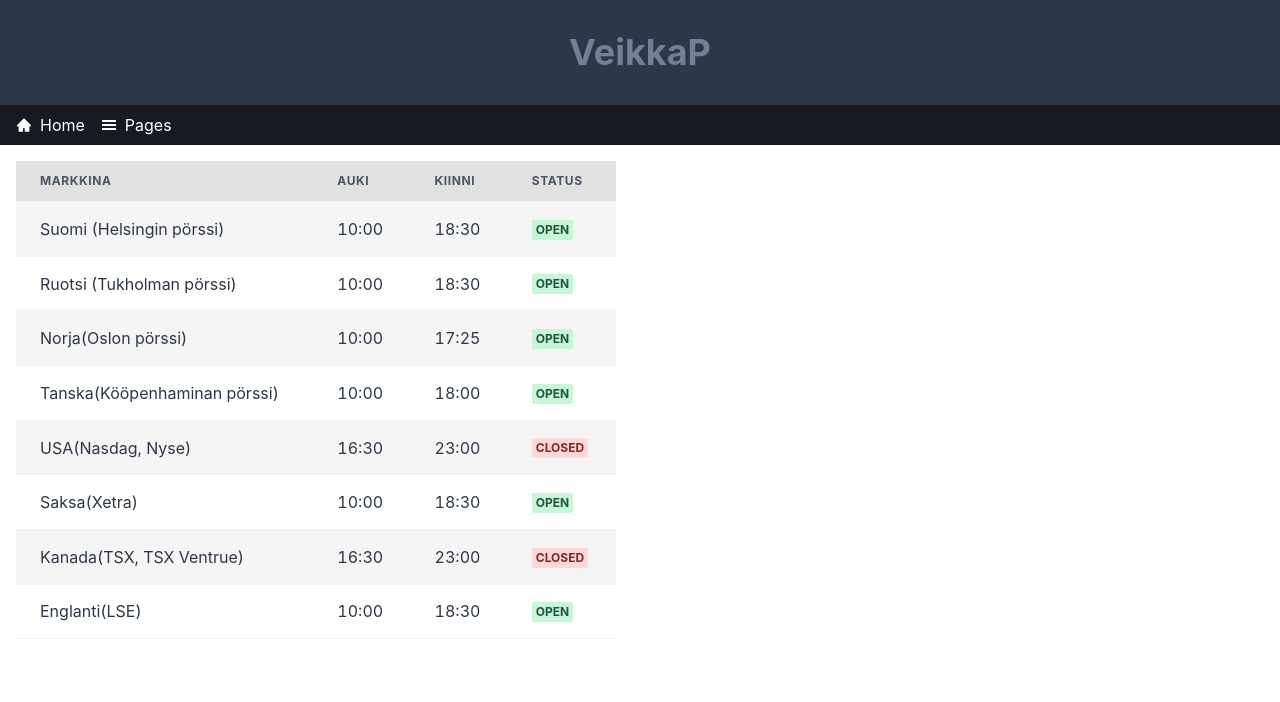
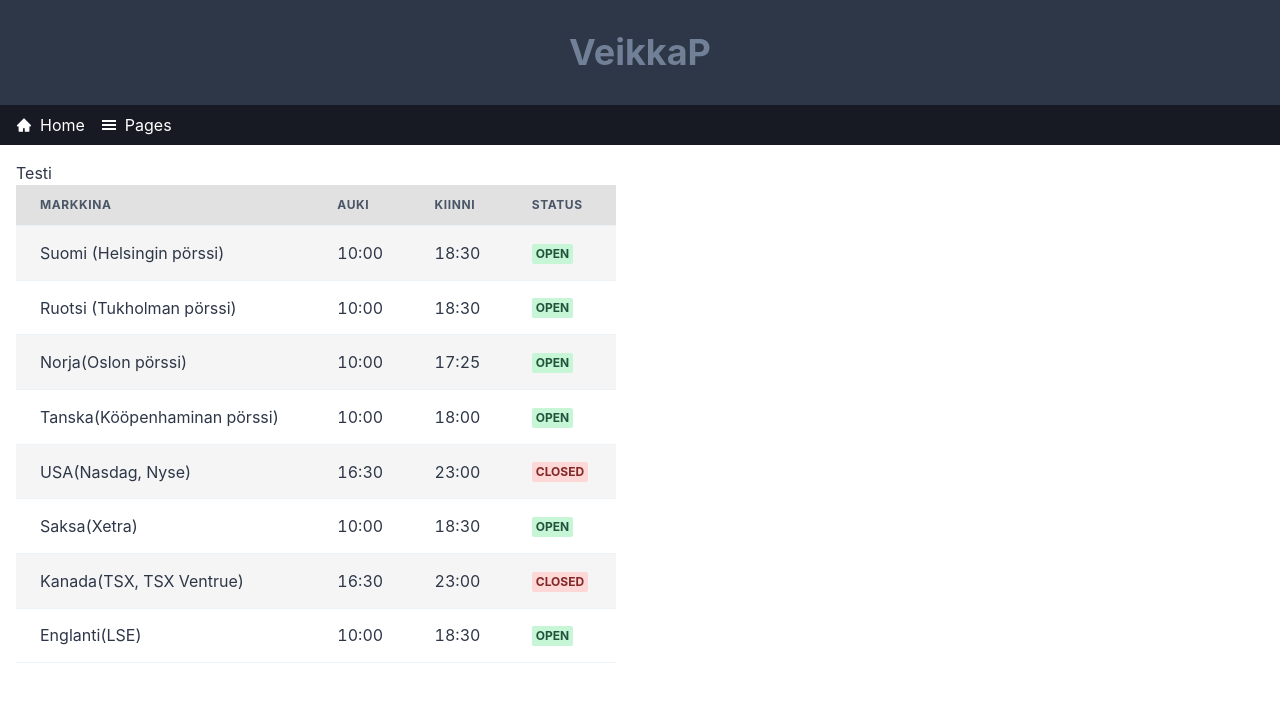
Before and after one commit to Iiigorriii/reactnettisivut, a Next.js app: page /porssiaukioloajat in a window 1280 px wide. Shown: the top 702 px of the page. Built offline with nearby package versions, Linux system fonts and the light colour scheme.

Commit message:
Update index.js

```diff
--- a/pages/porssiaukioloajat/index.js
+++ b/pages/porssiaukioloajat/index.js
@@ -60,6 +60,7 @@ const Porssiaukioloajat = () => {
 
   return (
     <Layout>
+      <h1>Testi</h1>
       <TableContainer style={{ maxWidth: "600px" }}>
         <Table>
           <Thead>
```
